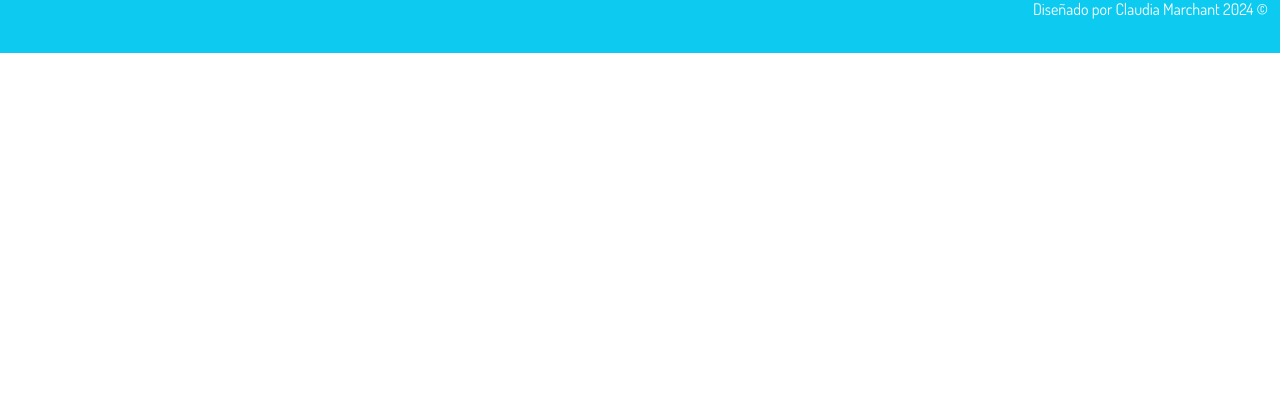
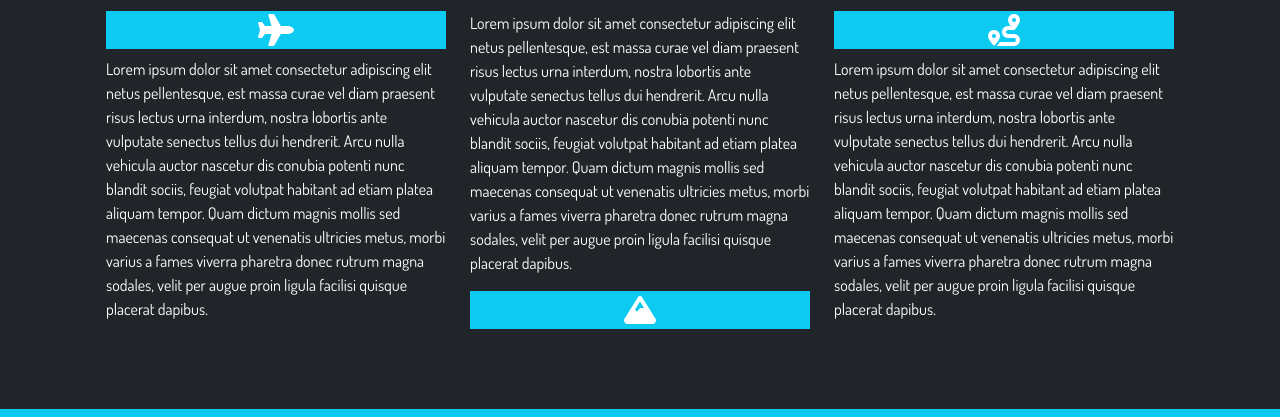
Before and after one commit to claudiamarchant/Viajes_Chile, a plain HTML site: page index.html in a window 1280 px wide. Shown: the part 1077-1494 px from the top of the page. Before the commit the page ends 1130 px from the top, so only its background shows below. Drawn offline with nearby package versions, Linux system fonts and the light colour scheme.

Commit message:
se agrega seccion quienes_somos

```diff
--- a/index.html
+++ b/index.html
@@ -84,7 +84,44 @@
 
         <!-- quieneres somos -->
         <section id="quienes_somos" class="container text-center text-white d-none d-sm-block .d-sm-none .d-md-block">
-
+            <h1 class="px-4 py-4">¿Quiénes somos?</h1>
+            <div class="card-deck text-white px-4 fs-6">
+                <div class="row">
+                    <div class="col-sm-4 py-4">
+                        <h2 class="bg-info"><i class="fa-solid fa-plane"></i></h2>
+                        <p class="text-start ">Lorem ipsum dolor sit amet consectetur adipiscing elit netus
+                            pellentesque, est massa curae vel diam praesent risus lectus urna interdum, nostra lobortis
+                            ante vulputate senectus tellus dui hendrerit. Arcu nulla vehicula auctor nascetur dis
+                            conubia potenti nunc blandit sociis, feugiat volutpat habitant ad etiam platea aliquam
+                            tempor. Quam dictum magnis mollis sed maecenas consequat ut venenatis ultricies metus, morbi
+                            varius a fames viverra pharetra donec rutrum magna sodales, velit per augue proin ligula
+                            facilisi quisque placerat dapibus.
+                        </p>
+                    </div>
+                    <div class="col-sm-4 py-4">
+                        <p class="text-start ">Lorem ipsum dolor sit amet consectetur adipiscing elit netus
+                            pellentesque, est massa curae vel diam praesent risus lectus urna interdum, nostra lobortis
+                            ante vulputate senectus tellus dui hendrerit. Arcu nulla vehicula auctor nascetur dis
+                            conubia potenti nunc blandit sociis, feugiat volutpat habitant ad etiam platea aliquam
+                            tempor. Quam dictum magnis mollis sed maecenas consequat ut venenatis ultricies metus, morbi
+                            varius a fames viverra pharetra donec rutrum magna sodales, velit per augue proin ligula
+                            facilisi quisque placerat dapibus.
+                        </p>
+                        <h2 class="bg-info"> <i class="fa-solid fa-mountain"></i></h2>
+                    </div>
+                    <div class="col-sm-4 py-4">
+                        <h2 class="bg-info"><i class="fa-solid fa-route "></i></h2>
+                        <p class="text-start ">Lorem ipsum dolor sit amet consectetur adipiscing elit netus
+                            pellentesque, est massa curae vel diam praesent risus lectus urna interdum, nostra lobortis
+                            ante vulputate senectus tellus dui hendrerit. Arcu nulla vehicula auctor nascetur dis
+                            conubia potenti nunc blandit sociis, feugiat volutpat habitant ad etiam platea aliquam
+                            tempor. Quam dictum magnis mollis sed maecenas consequat ut venenatis ultricies metus, morbi
+                            varius a fames viverra pharetra donec rutrum magna sodales, velit per augue proin ligula
+                            facilisi quisque placerat dapibus.
+                        </p>
+                    </div>
+                </div>
+            </div>
         </section>
 
         <!-- destacados -->
```
